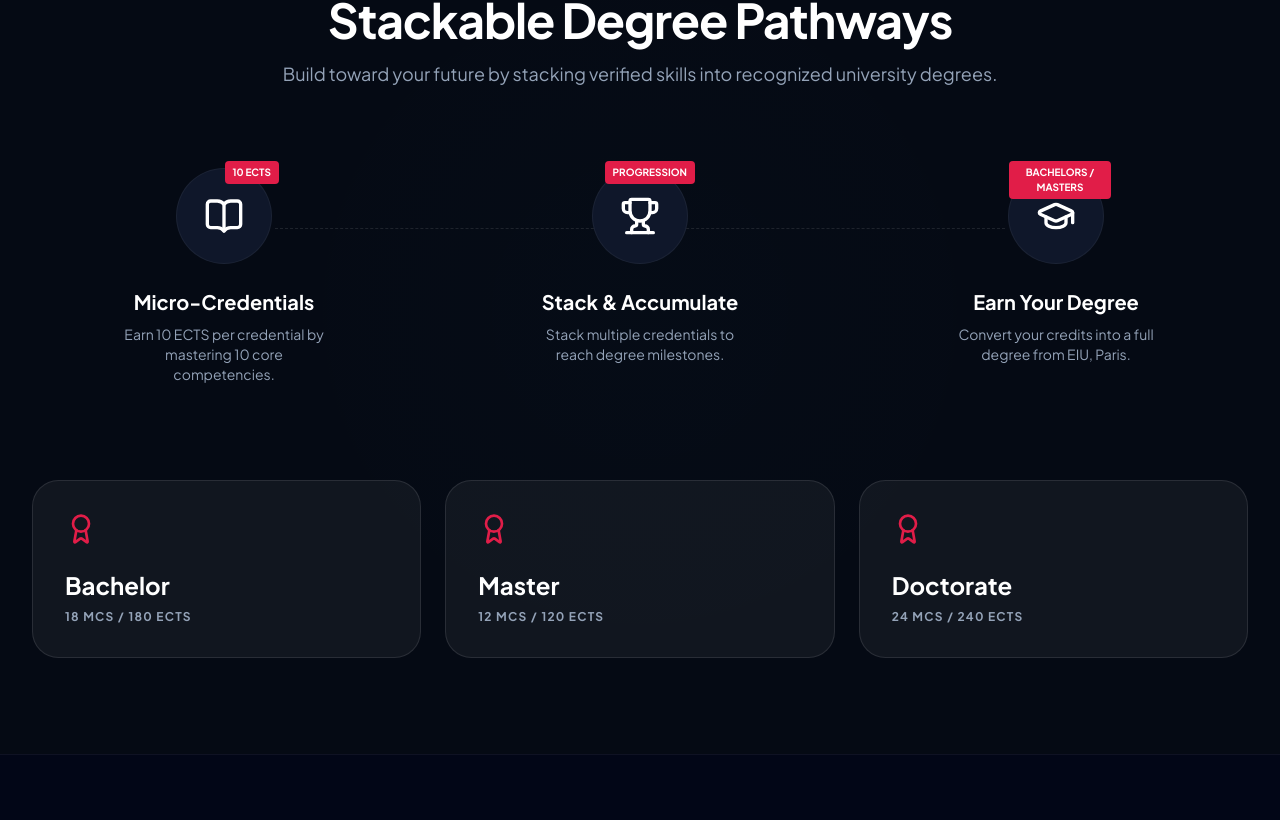
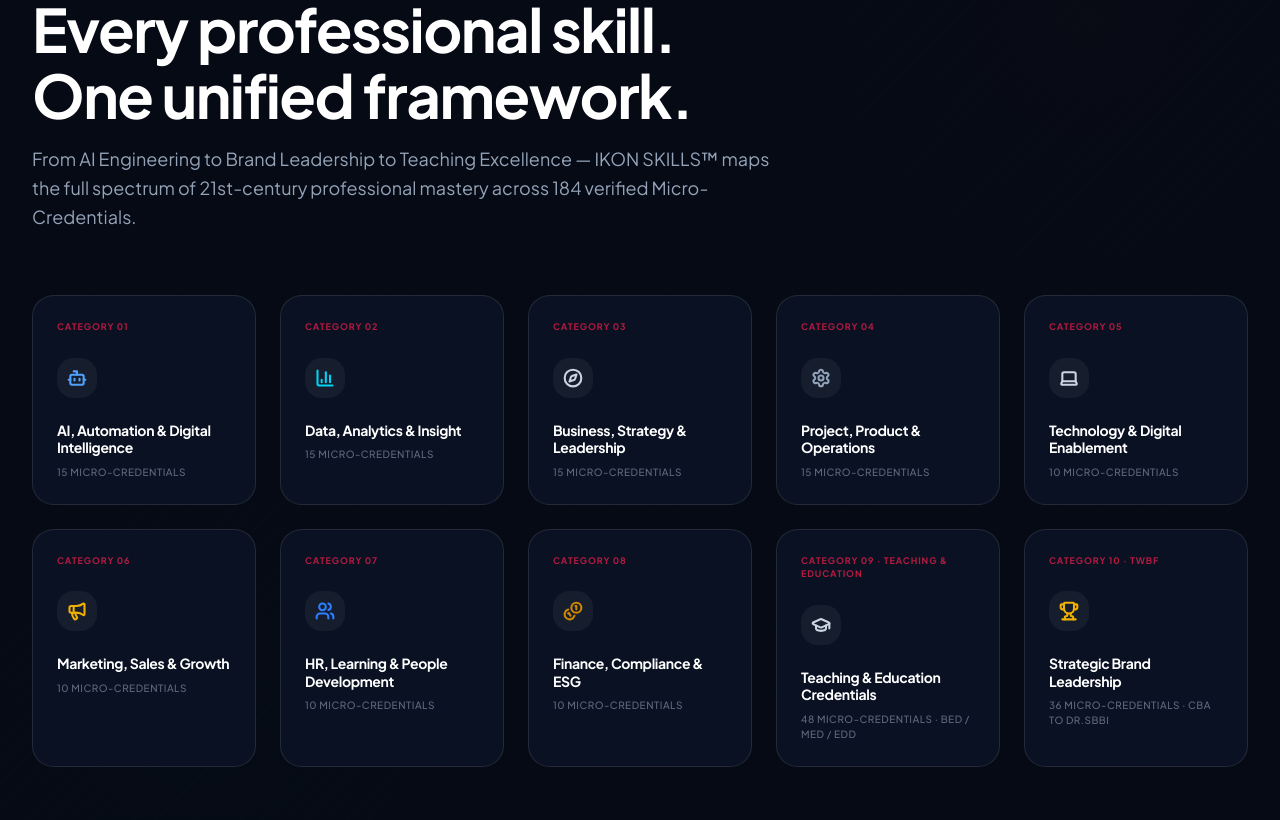
Before and after one commit to MD-Kayesur/lifechoicecoach-frontend-, a Next.js app: page / in a window 1280 px wide. Shown: the part 3300-4120 px from the top of the page. Built offline with nearby package versions, Linux system fonts and the light colour scheme.

Commit message:
add CredentialDomains component to landing page

```diff
--- /dev/null
+++ b/src/components/landingPages/CredentialDomains.tsx
@@ -0,0 +1,149 @@
+"use client";
+
+import CommonWrapper from "@/common/CommonWrapper";
+import {
+    Bot,
+    BarChart3,
+    Compass,
+    Settings,
+    Laptop,
+    Megaphone,
+    Users,
+    Coins,
+    GraduationCap,
+    Trophy
+} from "lucide-react";
+
+export const CredentialDomains = () => {
+    const domains = [
+        {
+            category: "CATEGORY 01",
+            title: "AI, Automation & Digital Intelligence",
+            count: "15 Micro-Credentials",
+            icon: Bot,
+            iconColor: "text-blue-400"
+        },
+        {
+            category: "CATEGORY 02",
+            title: "Data, Analytics & Insight",
+            count: "15 Micro-Credentials",
+            icon: BarChart3,
+            iconColor: "text-cyan-400"
+        },
+        {
+            category: "CATEGORY 03",
+            title: "Business, Strategy & Leadership",
+            count: "15 Micro-Credentials",
+            icon: Compass,
+            iconColor: "text-slate-300"
+        },
+        {
+            category: "CATEGORY 04",
+            title: "Project, Product & Operations",
+            count: "15 Micro-Credentials",
+            icon: Settings,
+            iconColor: "text-slate-400"
+        },
+        {
+            category: "CATEGORY 05",
+            title: "Technology & Digital Enablement",
+            count: "10 Micro-Credentials",
+            icon: Laptop,
+            iconColor: "text-slate-300"
+        },
+        {
+            category: "CATEGORY 06",
+            title: "Marketing, Sales & Growth",
+            count: "10 Micro-Credentials",
+            icon: Megaphone,
+            iconColor: "text-yellow-500"
+        },
+        {
+            category: "CATEGORY 07",
+            title: "HR, Learning & People Development",
+            count: "10 Micro-Credentials",
+            icon: Users,
+            iconColor: "text-blue-500"
+        },
+        {
+            category: "CATEGORY 08",
+            title: "Finance, Compliance & ESG",
+            count: "10 Micro-Credentials",
+            icon: Coins,
+            iconColor: "text-yellow-600"
+        },
+        {
+            category: "CATEGORY 09 · TEACHING & EDUCATION",
+            title: "Teaching & Education Credentials",
+            count: "48 Micro-Credentials · BEd / MEd / EdD",
+            icon: GraduationCap,
+            iconColor: "text-slate-300"
+        },
+        {
+            category: "CATEGORY 10 · TWBF",
+            title: "Strategic Brand Leadership",
+            count: "36 Micro-Credentials · CBA to Dr.SBBI",
+            icon: Trophy,
+            iconColor: "text-yellow-500"
+        }
+    ];
+
+    return (
+        <section id="domains" className="py-24 bg-[#050a14] relative overflow-hidden">
+            {/* Background pattern - diagonal lines */}
+            <div className="absolute inset-0 opacity-[0.05] pointer-events-none"
+                style={{
+                    backgroundImage: `repeating-linear-gradient(-45deg, #1e293b 0, #1e293b 1px, transparent 0, transparent 15px)`,
+                }}
+            />
+
+            {/* Glowing background elements */}
+            <div className="absolute top-[-10%] right-[-10%] w-[50%] h-[50%] glow-red opacity-10 pointer-events-none" />
+            <div className="absolute bottom-[-10%] left-[-10%] w-[50%] h-[50%] glow-blue opacity-10 pointer-events-none" />
+
+            <CommonWrapper className="max-w-[1400px] relative z-10">
+                <div className="space-y-4 mb-16 animate-in fade-in slide-in-from-bottom-4 duration-700">
+                    <div className="text-[10px] text-primary font-bold uppercase tracking-[4px]">10 CREDENTIAL DOMAINS</div>
+                    <h2 className="text-4xl md:text-6xl font-bold text-white tracking-tight leading-[1.1]">
+                        Every professional skill. <br />
+                        One unified framework.
+                    </h2>
+                    <p className="text-muted-foreground text-lg max-w-3xl leading-relaxed">
+                        From AI Engineering to Brand Leadership to Teaching Excellence — IKON SKILLS™
+                        maps the full spectrum of 21st-century professional mastery across 184 verified Micro-Credentials.
+                    </p>
+                </div>
+
+                <div className="grid grid-cols-1 md:grid-cols-2 lg:grid-cols-5 gap-6">
+                    {domains.map((domain, idx) => (
+                        <div
+                            key={idx}
+                            className="group relative bg-[#0a1122] border border-white/10 rounded-2xl p-6 hover:bg-white/[0.05] hover:border-white/20 transition-all duration-500 animate-in fade-in zoom-in-95"
+                            style={{ animationDelay: `${idx * 50}ms` }}
+                        >
+                            <div className="space-y-6">
+                                <div className="text-[9px] text-primary font-bold uppercase tracking-widest opacity-80">
+                                    {domain.category}
+                                </div>
+                                <div className={`w-10 h-10 rounded-xl bg-white/5 flex items-center justify-center ${domain.iconColor} group-hover:scale-110 transition-transform duration-300`}>
+                                    <domain.icon size={20} className="stroke-[2.5px]" />
+                                </div>
+                                <div className="space-y-2">
+                                    <h4 className="text-white font-bold text-sm leading-tight tracking-tight group-hover:text-primary transition-colors">
+                                        {domain.title}
+                                    </h4>
+                                    <p className="text-[10px] text-muted-foreground font-medium uppercase tracking-wider opacity-60">
+                                        {domain.count}
+                                    </p>
+                                </div>
+                            </div>
+
+                            {/* Hover glow */}
+                            <div className="absolute inset-0 bg-primary/5 opacity-0 group-hover:opacity-100 transition-opacity rounded-2xl pointer-events-none" />
+                        </div>
+                    ))}
+                </div>
+            </CommonWrapper>
+        </section>
+    );
+};
--- a/src/components/landingPages/LandingPage.tsx
+++ b/src/components/landingPages/LandingPage.tsx
@@ -5,6 +5,7 @@
 import { HowItWorks } from "@/components/landingPages/HowItWorks";
 import { MicroCredential } from "@/components/landingPages/MicroCredential";
 import { IkonPassport } from "@/components/landingPages/IkonPassport";
+import { CredentialDomains } from "@/components/landingPages/CredentialDomains";
 
 export default function LandingPage() {
     return (
@@ -12,6 +13,7 @@
             <Hero />
             <MicroCredential />
             <IkonPassport />
+            <CredentialDomains />
             {/* <Features /> */}
             <HowItWorks />
         </main>
```
